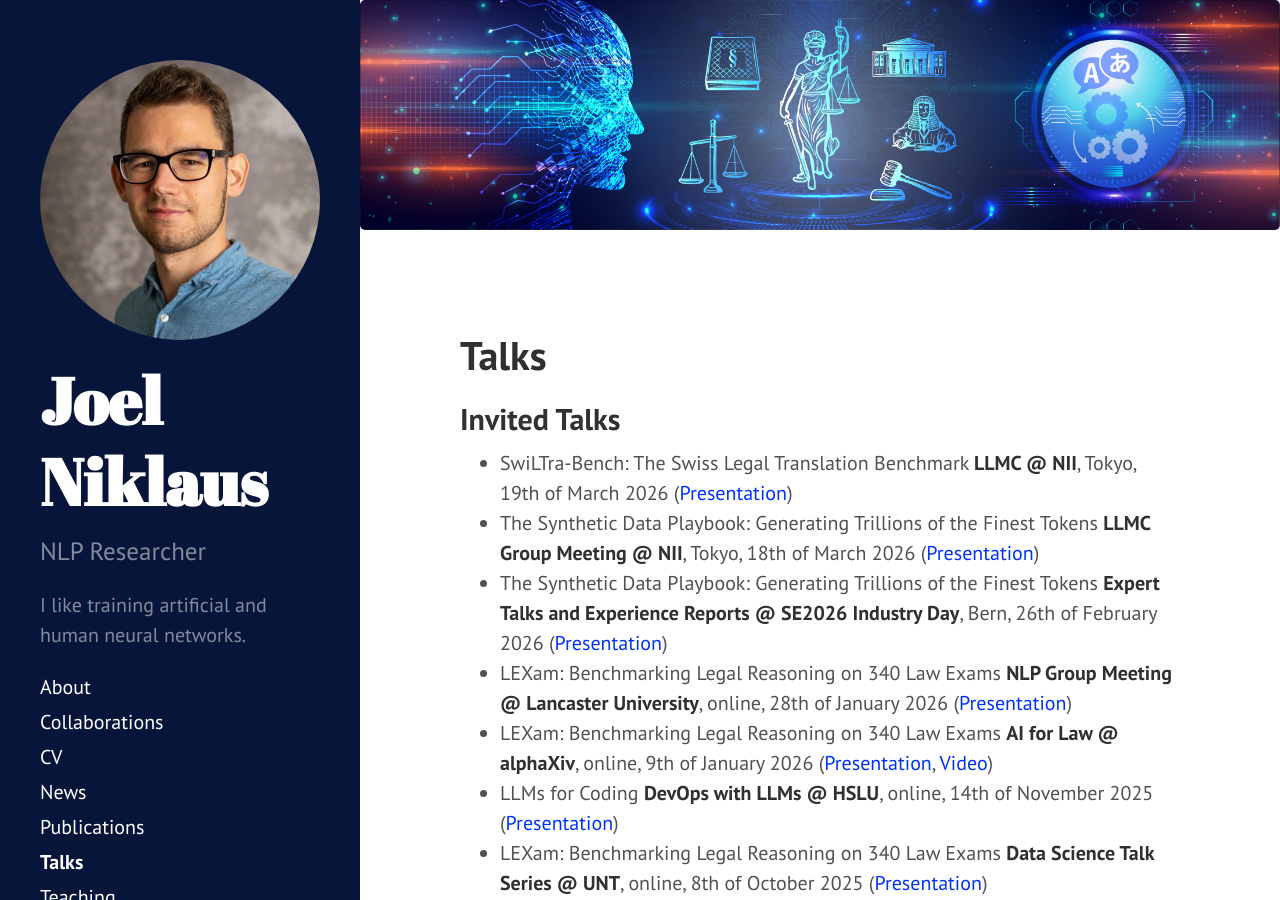
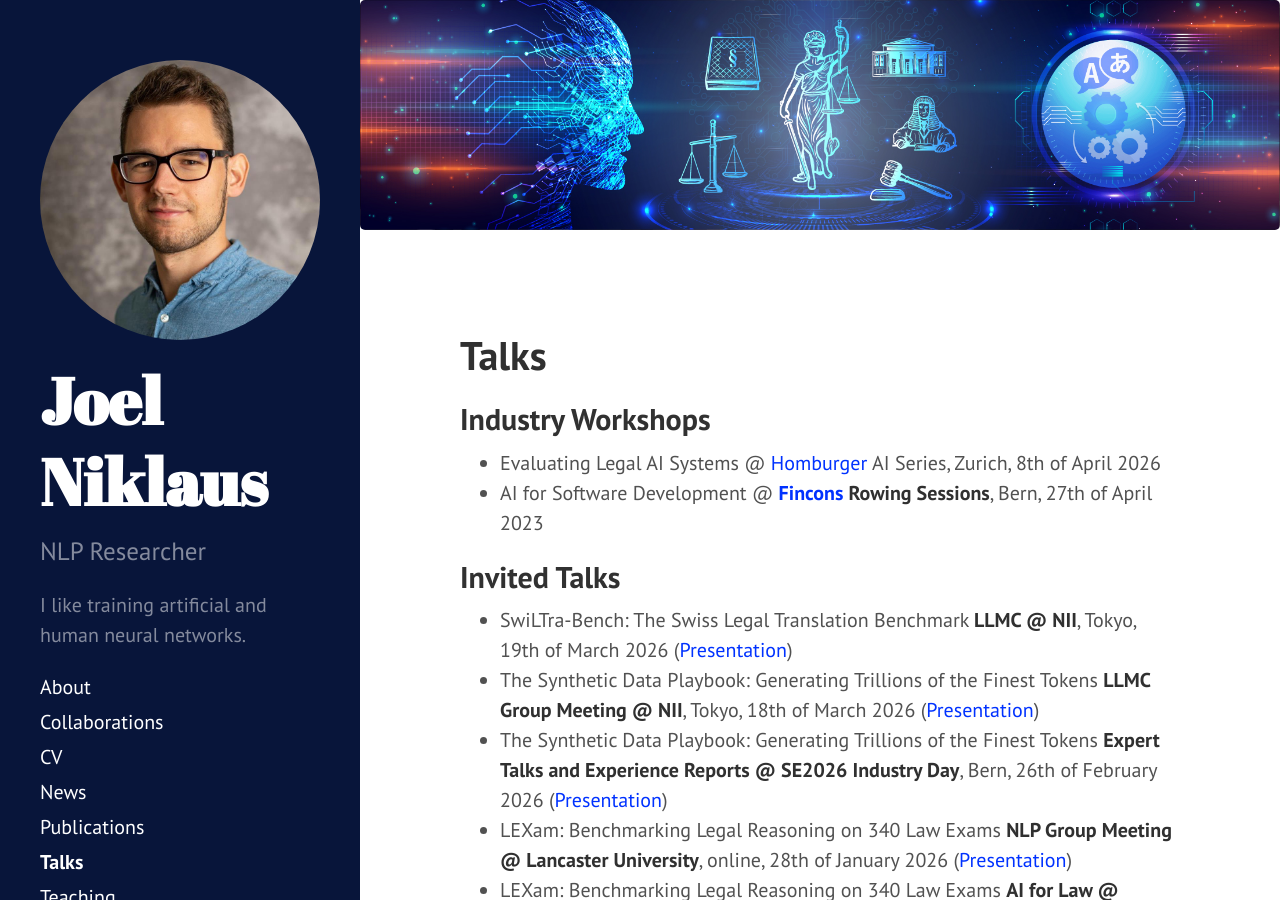
Before and after one commit to JoelNiklaus/joelniklaus.github.io, a Jekyll site: the page built from _pages/talks.md, in a window 1280 px wide and 900 px high. Built offline with Jekyll 4.4.1, drawn with Linux system fonts in a browser that asks for light colours; a style sheet for code colours, icons or effects is not loaded.

Commit message:
various updates to the website

```diff
--- a/_pages/talks.md
+++ b/_pages/talks.md
@@ -3,35 +3,40 @@ layout: page
 title: Talks
 ---
 
+## Industry Workshops
+
+- Evaluating Legal AI Systems @ [Homburger](https://www.homburger.ch/en) AI Series, Zurich, 8th of April 2026
+- AI for Software Development @ **[Fincons](https://www.finconsgroup.com/) Rowing Sessions**, Bern, 27th of April 2023
+
 ## Invited Talks
 
-* SwiLTra-Bench: The Swiss Legal Translation Benchmark **LLMC @ NII**, Tokyo, 19th of March 2026 ([Presentation](https://docs.google.com/presentation/d/1djkKhO5UMpNHXJ0MyxFAnfYk0UEZsJVpniKAcd8iwTM/edit?usp=sharing))
-* The Synthetic Data Playbook: Generating Trillions of the Finest Tokens **LLMC Group Meeting @ NII**, Tokyo, 18th of March 2026 ([Presentation](https://niklaus.ai/files/presentations/nii_finephrase.html))
-* The Synthetic Data Playbook: Generating Trillions of the Finest Tokens **Expert Talks and Experience Reports @ SE2026 Industry Day**, Bern, 26th of February 2026 ([Presentation](https://niklaus.ai/files/presentations/se26_finephrase.html))
-* LEXam: Benchmarking Legal Reasoning on 340 Law Exams **NLP Group Meeting @ Lancaster University**, online, 28th of January 2026 ([Presentation](https://docs.google.com/presentation/d/1uvHiu91MIaa9fc_08j7Iy1XTGRR9B_dIOvr_-BABIQY/edit?usp=sharing))
-* LEXam: Benchmarking Legal Reasoning on 340 Law Exams **AI for Law @ alphaXiv**, online, 9th of January 2026 ([Presentation](https://docs.google.com/presentation/d/1FflhLgdoNlkC1TDKEKtNbGFFIIhCcZ9hgnu-P2PFl2g/edit?usp=sharing), [Video](https://www.youtube.com/watch?v=XChk16Q_XAo))
-* LLMs for Coding **DevOps with LLMs @ HSLU**, online, 14th of November 2025 ([Presentation](https://docs.google.com/presentation/d/1DurGsYQCELnRwuzbXFg-xYvz-LZmLBrfmeuo1JilvgY/edit?usp=sharing))
-* LEXam: Benchmarking Legal Reasoning on 340 Law Exams **Data Science Talk Series @ UNT**, online, 8th of October 2025 ([Presentation](https://docs.google.com/presentation/d/1BAXVGRuxwOo_ww_Sc3SArOOlA9cqEWYqVPXjNit9Tvc/edit?usp=sharing))
-* Discussant for AI & LAW **Swiss {ai} Weeks**, Bern, 24th of September 2025
-* Discussant for Large Language Models Tailored to Legal Practitioners **Doctrine as a Decision Aid: A Symposium at the Interface of Law, Research on Decision-making and Computer Science**, Ercolano, 5th of July 2025
-* LEXam: Benchmarking Legal Reasoning on 340 Law Exams **Symposium on AI in the Judiciary**, Zurich, 26th of May 2025 ([Presentation](https://docs.google.com/presentation/d/1GX-warDcMMGiyjzCzjZ2QOE0kaHN22a4r8ZRsRj1KVw/edit?usp=sharing))
-* SwiLTra-Bench: The Swiss Legal Translation Benchmark **Brown Bag Lunch Talk @ Center for Legal Data Science**, Zurich, 13th of March 2025 ([Presentation](https://docs.google.com/presentation/d/1W0i2-k91mhn9V6wdIX_S6QujKQONFyoTw7nbpyA9H88/edit?usp=sharing))
-* AI and the Law **Panel Discussion @ Applied Machine Learning Days**, Lausanne, 11th of February 2025
-* LLM Benchmarking und Transparenz: Kann ich dem LLM vertrauen? **Roundtable @ Deutscher Legal Tech Verband**, online, 11th of December 2024
-* LawInstruct and FLawN-T5 @ **NLP Seminar**, Bern, 15th of November 2024 ([Presentation](https://docs.google.com/presentation/d/1tIhIYSrkHOCAwqNNDUuoaJtiXPrZjps04PEsezqEtxo/edit?usp=sharing))
-* Anonymität in Gefahr? Gerichtsurteile mit Sprachmodellen Re-identifizieren @ **Transparente Justiz? – Gerichtsurteile im Spannungsfeld zwischen Öffentlichkeit und Schutz der Privatsphäre**, Bern, 21st of June 2024 ([Presentation](https://docs.google.com/presentation/d/14RKEI4pjt6OzrDflpxCV_mnfNd8SmShd-akAquN_8lc/edit?usp=sharing))
-* Ein Gesetz, viele Sprachen: NLP für gerichtliche Unterstützung in der Schweiz @ **Transparente Justiz? – Gerichtsurteile im Spannungsfeld zwischen Öffentlichkeit und Schutz der Privatsphäre**, Bern, 21st of June 2024 ([Presentation](https://docs.google.com/presentation/d/1CAFBC83Z7E9fBB7-tEGGj8-kzKXl1DhLto_bL9Sf2yM/edit?usp=sharing))
-* Decoding Legalese Without Borders: Multilingual Evaluation of Language Models on Long Legal Texts @ **PhD Defense @ University of Bern**, Bern & online, 24th of January 2024 ([Presentation](https://docs.google.com/presentation/d/1jk48MbF2xb9V8KRkiX5oW-fCDSUEZhGO5i7K-QRAzLI/edit?usp=sharing), [Video](https://www.youtube.com/watch?v=2jCh54G8XwA))
-* New Possibilities in Legal NLP: Pretraining and Evaluating LLMs with MultiLegalPile, LEXTREME, and SCALE @ **NLP Circle @ Bern University of Applied Sciences**, Bern & online, 17th of July 2023 ([Presentation](https://docs.google.com/presentation/d/1HEkhN7_2aFoiM-E0M_ONV2OpNqLdozOItxGxbLsnY4Q/edit?usp=sharing))
-* New Possibilities in Legal NLP: Pretraining and Evaluating LLMs with MultiLegalPile, LEXTREME, and SCALE @ **NLP Group Lunch @ Stanford University**, Stanford & online, 8th of June 2023 ([Presentation](https://docs.google.com/presentation/d/1HEkhN7_2aFoiM-E0M_ONV2OpNqLdozOItxGxbLsnY4Q/edit?usp=sharing))
-* MultiLegalPile and LEXTREME: Pretraining and Evaluating Multilingual Legal Language Models @ **Interview @ E2 by Ari Massoudi**, online, 2nd of June 2023 ([Video](https://www.linkedin.com/posts/arimassoudi_ai-law-legal-activity-7071187242722963457-PECJ?utm_source=share&utm_medium=member_desktop))
-* MultiLegalPile and LEXTREME: Pretraining and Evaluating Multilingual Legal Language Models @ **Alumni Talk @ Thomson Reuters Labs**, Zug, 1st of June 2023 ([Presentation](https://docs.google.com/presentation/d/1Edb4PE5ce4USyhKvo-GdiMjakRbbdzGo2Ihv1d4PUEU/edit?usp=sharing))
-* Large Language Models @ **Pizza Seminar @ Bern University of Applied Sciences**, Bern, 9th of May 2023
-* Large Language Models @ **CAS Digitale Transformation @ University of Bern**, Bern, 28th of April 2023
-* Entwicklungen der KI für automatische Sprachverarbeitung @ **BFH Digital Snack**, Bern & online, 28th of September 2022 ([Video](https://www.youtube.com/watch?v=84Ha_b68hco&t=15s))
-* Künstliche Intelligenz mit der menschlichen Sprache @ **ICT Warrior Academy, Armed Forces Command Support Organisation, Swiss Army**, Bern & online, 27th of April 2022 ([Video](https://vimeo.com/709376529/35b7d627ca))
-* Pretrained Language Models @ **CAS Advanced Machine Learning: Introduction to NLP, University of Bern**, Bern, 2nd of February 2022
-* Swiss-Judgment-Prediction: A Multilingual Legal Judgment Prediction Benchmark @ **AI and Law Conference by recode.law**, online, 20th of January 2022
-* Swiss-Judgment-Prediction: A Multilingual Legal Judgment Prediction Benchmark @ **Darrow AI Ltd.**, online, 3rd of January 2022
-* Swiss-Judgment-Prediction: A Multilingual Legal Judgment Prediction Benchmark @ **Digitale Texte im Dialog, Digital Humanities, University of Bern**, Bern & online, 20th of October 2021 ([Slides](https://docs.google.com/presentation/d/1Q2Dy8MQk0j4_hOFOTL3fN8WbCD8WCtGH2j8D-Sf_ubc/edit?usp=sharing), [NLP Basics Colab](https://colab.research.google.com/drive/1mH87XpAV01Jgan5meg8aus6WL0XL64Zw?usp=sharing), [NLP Training NER Colab](https://colab.research.google.com/drive/1fQ-vghTxWfN9MG4tr2qcu_yVN5lX3XO5?usp=sharing))
-* Pediatric Boneage Prediction @ **PyData Zürich**, Zürich, November 2018 ([GitHub Repository](https://github.com/lukaszbinden/pediatric-bone-age-prediction))
+- SwiLTra-Bench: The Swiss Legal Translation Benchmark **LLMC @ NII**, Tokyo, 19th of March 2026 ([Presentation](https://docs.google.com/presentation/d/1djkKhO5UMpNHXJ0MyxFAnfYk0UEZsJVpniKAcd8iwTM/edit?usp=sharing))
+- The Synthetic Data Playbook: Generating Trillions of the Finest Tokens **LLMC Group Meeting @ NII**, Tokyo, 18th of March 2026 ([Presentation](https://niklaus.ai/files/presentations/nii_finephrase.html))
+- The Synthetic Data Playbook: Generating Trillions of the Finest Tokens **Expert Talks and Experience Reports @ SE2026 Industry Day**, Bern, 26th of February 2026 ([Presentation](https://niklaus.ai/files/presentations/se26_finephrase.html))
+- LEXam: Benchmarking Legal Reasoning on 340 Law Exams **NLP Group Meeting @ Lancaster University**, online, 28th of January 2026 ([Presentation](https://docs.google.com/presentation/d/1uvHiu91MIaa9fc_08j7Iy1XTGRR9B_dIOvr_-BABIQY/edit?usp=sharing))
+- LEXam: Benchmarking Legal Reasoning on 340 Law Exams **AI for Law @ alphaXiv**, online, 9th of January 2026 ([Presentation](https://docs.google.com/presentation/d/1FflhLgdoNlkC1TDKEKtNbGFFIIhCcZ9hgnu-P2PFl2g/edit?usp=sharing), [Video](https://www.youtube.com/watch?v=XChk16Q_XAo))
+- LLMs for Coding **DevOps with LLMs @ HSLU**, online, 14th of November 2025 ([Presentation](https://docs.google.com/presentation/d/1DurGsYQCELnRwuzbXFg-xYvz-LZmLBrfmeuo1JilvgY/edit?usp=sharing))
+- LEXam: Benchmarking Legal Reasoning on 340 Law Exams **Data Science Talk Series @ UNT**, online, 8th of October 2025 ([Presentation](https://docs.google.com/presentation/d/1BAXVGRuxwOo_ww_Sc3SArOOlA9cqEWYqVPXjNit9Tvc/edit?usp=sharing))
+- Discussant for AI & LAW **Swiss {ai} Weeks**, Bern, 24th of September 2025
+- Discussant for Large Language Models Tailored to Legal Practitioners **Doctrine as a Decision Aid: A Symposium at the Interface of Law, Research on Decision-making and Computer Science**, Ercolano, 5th of July 2025
+- LEXam: Benchmarking Legal Reasoning on 340 Law Exams **Symposium on AI in the Judiciary**, Zurich, 26th of May 2025 ([Presentation](https://docs.google.com/presentation/d/1GX-warDcMMGiyjzCzjZ2QOE0kaHN22a4r8ZRsRj1KVw/edit?usp=sharing))
+- SwiLTra-Bench: The Swiss Legal Translation Benchmark **Brown Bag Lunch Talk @ Center for Legal Data Science**, Zurich, 13th of March 2025 ([Presentation](https://docs.google.com/presentation/d/1W0i2-k91mhn9V6wdIX_S6QujKQONFyoTw7nbpyA9H88/edit?usp=sharing))
+- AI and the Law **Panel Discussion @ Applied Machine Learning Days**, Lausanne, 11th of February 2025
+- LLM Benchmarking und Transparenz: Kann ich dem LLM vertrauen? **Roundtable @ Deutscher Legal Tech Verband**, online, 11th of December 2024
+- LawInstruct and FLawN-T5 @ **NLP Seminar**, Bern, 15th of November 2024 ([Presentation](https://docs.google.com/presentation/d/1tIhIYSrkHOCAwqNNDUuoaJtiXPrZjps04PEsezqEtxo/edit?usp=sharing))
+- Anonymität in Gefahr? Gerichtsurteile mit Sprachmodellen Re-identifizieren @ **Transparente Justiz? – Gerichtsurteile im Spannungsfeld zwischen Öffentlichkeit und Schutz der Privatsphäre**, Bern, 21st of June 2024 ([Presentation](https://docs.google.com/presentation/d/14RKEI4pjt6OzrDflpxCV_mnfNd8SmShd-akAquN_8lc/edit?usp=sharing))
+- Ein Gesetz, viele Sprachen: NLP für gerichtliche Unterstützung in der Schweiz @ **Transparente Justiz? – Gerichtsurteile im Spannungsfeld zwischen Öffentlichkeit und Schutz der Privatsphäre**, Bern, 21st of June 2024 ([Presentation](https://docs.google.com/presentation/d/1CAFBC83Z7E9fBB7-tEGGj8-kzKXl1DhLto_bL9Sf2yM/edit?usp=sharing))
+- Decoding Legalese Without Borders: Multilingual Evaluation of Language Models on Long Legal Texts @ **PhD Defense @ University of Bern**, Bern & online, 24th of January 2024 ([Presentation](https://docs.google.com/presentation/d/1jk48MbF2xb9V8KRkiX5oW-fCDSUEZhGO5i7K-QRAzLI/edit?usp=sharing), [Video](https://www.youtube.com/watch?v=2jCh54G8XwA))
+- New Possibilities in Legal NLP: Pretraining and Evaluating LLMs with MultiLegalPile, LEXTREME, and SCALE @ **NLP Circle @ Bern University of Applied Sciences**, Bern & online, 17th of July 2023 ([Presentation](https://docs.google.com/presentation/d/1HEkhN7_2aFoiM-E0M_ONV2OpNqLdozOItxGxbLsnY4Q/edit?usp=sharing))
+- New Possibilities in Legal NLP: Pretraining and Evaluating LLMs with MultiLegalPile, LEXTREME, and SCALE @ **NLP Group Lunch @ Stanford University**, Stanford & online, 8th of June 2023 ([Presentation](https://docs.google.com/presentation/d/1HEkhN7_2aFoiM-E0M_ONV2OpNqLdozOItxGxbLsnY4Q/edit?usp=sharing))
+- MultiLegalPile and LEXTREME: Pretraining and Evaluating Multilingual Legal Language Models @ **Interview @ E2 by Ari Massoudi**, online, 2nd of June 2023 ([Video](https://www.linkedin.com/posts/arimassoudi_ai-law-legal-activity-7071187242722963457-PECJ?utm_source=share&utm_medium=member_desktop))
+- MultiLegalPile and LEXTREME: Pretraining and Evaluating Multilingual Legal Language Models @ **Alumni Talk @ Thomson Reuters Labs**, Zug, 1st of June 2023 ([Presentation](https://docs.google.com/presentation/d/1Edb4PE5ce4USyhKvo-GdiMjakRbbdzGo2Ihv1d4PUEU/edit?usp=sharing))
+- Large Language Models @ **Pizza Seminar @ Bern University of Applied Sciences**, Bern, 9th of May 2023
+- Large Language Models @ **CAS Digitale Transformation @ University of Bern**, Bern, 28th of April 2023
+- Entwicklungen der KI für automatische Sprachverarbeitung @ **BFH Digital Snack**, Bern & online, 28th of September 2022 ([Video](https://www.youtube.com/watch?v=84Ha_b68hco&t=15s))
+- Künstliche Intelligenz mit der menschlichen Sprache @ **ICT Warrior Academy, Armed Forces Command Support Organisation, Swiss Army**, Bern & online, 27th of April 2022 ([Video](https://vimeo.com/709376529/35b7d627ca))
+- Pretrained Language Models @ **CAS Advanced Machine Learning: Introduction to NLP, University of Bern**, Bern, 2nd of February 2022
+- Swiss-Judgment-Prediction: A Multilingual Legal Judgment Prediction Benchmark @ **AI and Law Conference by recode.law**, online, 20th of January 2022
+- Swiss-Judgment-Prediction: A Multilingual Legal Judgment Prediction Benchmark @ **Darrow AI Ltd.**, online, 3rd of January 2022
+- Swiss-Judgment-Prediction: A Multilingual Legal Judgment Prediction Benchmark @ **Digitale Texte im Dialog, Digital Humanities, University of Bern**, Bern & online, 20th of October 2021 ([Slides](https://docs.google.com/presentation/d/1Q2Dy8MQk0j4_hOFOTL3fN8WbCD8WCtGH2j8D-Sf_ubc/edit?usp=sharing), [NLP Basics Colab](https://colab.research.google.com/drive/1mH87XpAV01Jgan5meg8aus6WL0XL64Zw?usp=sharing), [NLP Training NER Colab](https://colab.research.google.com/drive/1fQ-vghTxWfN9MG4tr2qcu_yVN5lX3XO5?usp=sharing))
+- Pediatric Boneage Prediction @ **PyData Zürich**, Zürich, November 2018 ([GitHub Repository](https://github.com/lukaszbinden/pediatric-bone-age-prediction))
```
Also changed, not shown: _pages/collaborations.md (+29 -46 lines), _pages/news.md (+18 -18 lines), _pages/publications.md (+37 -32 lines), _pages/teaching.md (+16 -23 lines).
